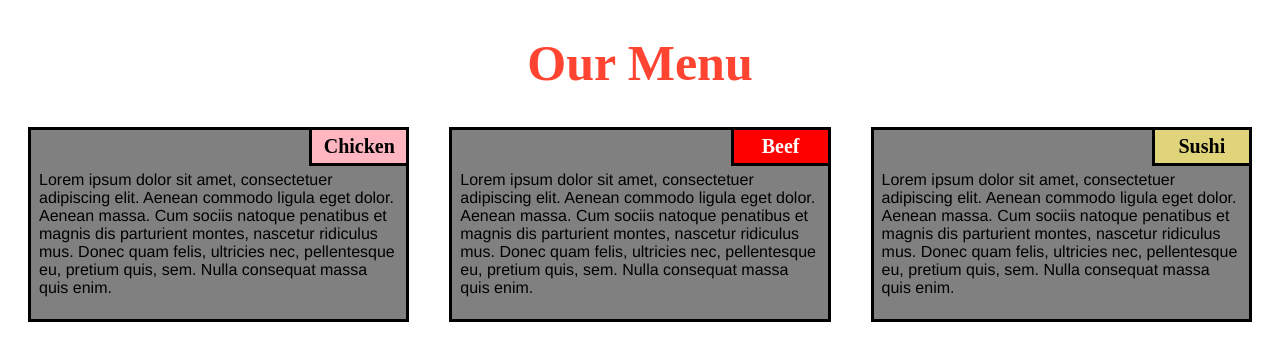
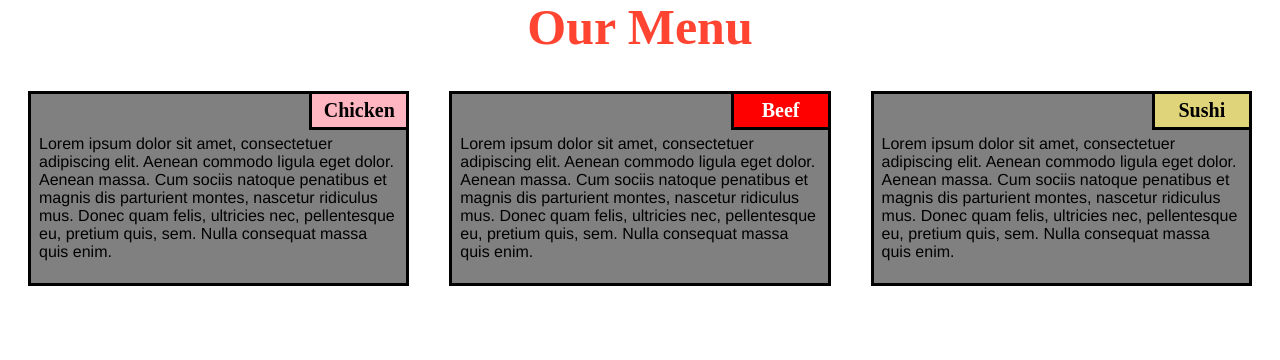
Before and after one commit to thapabalmukund/coursera-test, a plain HTML site: page module2-solution/index.html in a window 1280 px wide. Drawn offline with Linux system fonts and the light colour scheme.

Commit message:
Update style.css

```diff
--- a/module2-solution/style.css
+++ b/module2-solution/style.css
@@ -3,16 +3,13 @@
         box-sizing: border-box;
     }
 
-    body {
-        background-color: white;
-    }
-
     h1 {
        margin-bottom: 15px;
-    text-align: center;
-    color: #ff4532;
-    font-size: 50px;
-    }
+       text-align: center;
+       color: #ff4532;
+       font-size: 50px;
+       margin-top: -10px;
+   }
 
     section {
         position: relative;
```
